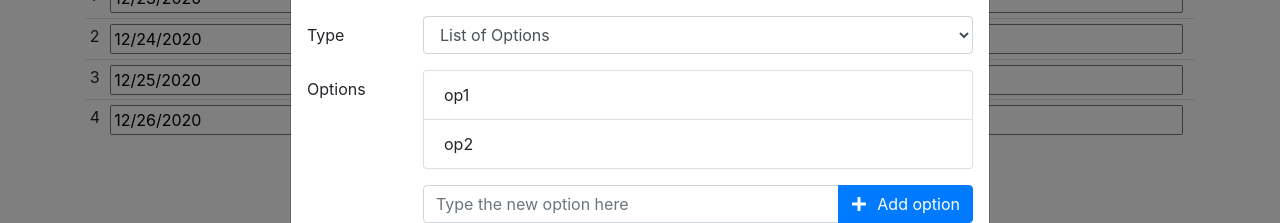
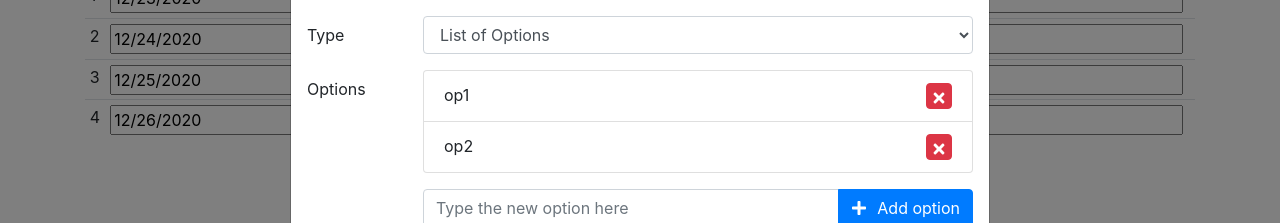
Before and after one commit to josecoliveira/dynamic-spreadsheet, a React (Create React App) app: page / in a window 1280 px wide. Both pictures are taken after a click on the button "Add column". Shown: the part 192-415 px from the top of the page. Built offline with nearby package versions, Linux system fonts and the light colour scheme.

Commit message:
Delete option

```diff
--- a/src/App.css
+++ b/src/App.css
@@ -28,6 +28,18 @@
   }
 }
 
+.list-of-options .item {
+  display: flex
+}
+
+.list-of-options .item .option-name {
+  flex: 1
+}
+
+.list-of-options .item .delete-button {
+  padding: 0px 4px
+}
+
 /* .list-of-options {
   padding-left: 15px;
 } */
--- a/src/App.js
+++ b/src/App.js
@@ -16,7 +16,7 @@ class App extends React.Component {
           <Navbar.Brand href="\">Dynamic Spreadsheet</Navbar.Brand>
         </Navbar>
         <Container className="content">
-          <DynamicSpreadsheet />
+          <DynamicSpreadsheet/>
         </Container>
       </div>
     );
--- a/src/components/DynamicSpreadsheet.js
+++ b/src/components/DynamicSpreadsheet.js
@@ -25,11 +25,13 @@ import {
 import {
   FaColumns,
   FaEraser,
-  FaPlus
+  FaPlus,
+  FaTimes
 } from 'react-icons/fa';
 
 import DSHead from './DSHead';
 import DSRow from './DSRow';
+
 
 function mapStateToProps(state) {
   return {
@@ -60,6 +62,7 @@ class DynamicSpreadsheet extends React.Component {
     this.handleCancelAddColumn = this.handleCancelAddColumn.bind(this);
     this.handleSaveAddColumn = this.handleSaveAddColumn.bind(this);
     this.handleAddNewOption = this.handleAddNewOption.bind(this);
+    this.handleDeleteOption = this.handleDeleteOption.bind(this);
   }
 
   handleCancelAddColumn() {
@@ -104,6 +107,12 @@ class DynamicSpreadsheet extends React.Component {
     });
   }
 
+  handleDeleteOption(index) {
+    this.setState((state) => {
+      return update(state, {addColumnOptions: {$splice: [[index, 1]]}});
+    })
+  }
+
   renderButtonToolbar() {
     return (
       <ButtonToolbar>
@@ -112,17 +121,17 @@ class DynamicSpreadsheet extends React.Component {
             className="button"
             onClick={() => this.setState({showAddColumnModal: true})}
           >
-            <FaColumns className="icon" />
+            <FaColumns className="icon"/>
             Add column
           </Button>
           <Button className="button" onClick={this.props.add10Rows}>
-            <FaPlus className="icon" />
+            <FaPlus className="icon"/>
             Add 10 rows
           </Button>
         </ButtonGroup>
         <ButtonGroup className="mr-2">
           <Button className="button" variant="danger" onClick={this.props.add10Rows}>
-            <FaEraser className="icon" />
+            <FaEraser className="icon"/>
             Clear everything
           </Button>
         </ButtonGroup>
@@ -131,10 +140,10 @@ class DynamicSpreadsheet extends React.Component {
   }
 
   renderTable() {
-    const { attributes, entries } = this.props;
+    const {attributes, entries} = this.props;
     return (
       <Table className="table" responsive size="sm">
-        <DSHead attributes={attributes} />
+        <DSHead attributes={attributes}/>
         <tbody>
         {entries.map((entry, index) => (
           <DSRow
@@ -149,7 +158,7 @@ class DynamicSpreadsheet extends React.Component {
   }
 
   renderListOfOptions() {
-    const { addColumnOptions, newOptionName} = this.state;
+    const {addColumnOptions, newOptionName} = this.state;
     return (
       <>
         <Form.Group as={Row}>
@@ -159,7 +168,16 @@ class DynamicSpreadsheet extends React.Component {
           <Col sm={10}>
             <ListGroup className="list-of-options">
               {addColumnOptions.map((option, index) => (
-                <ListGroup.Item key={index}>{option}</ListGroup.Item>
+                <ListGroup.Item className="item" key={index}>
+                  <span className="option-name">{option}</span>
+                  <Button
+                    variant="danger"
+                    className="delete-button"
+                    onClick={() => this.handleDeleteOption(index)}
+                  >
+                    <FaTimes className="icon" className="icon"/>
+                  </Button>
+                </ListGroup.Item>
               ))}
             </ListGroup>
           </Col>
@@ -180,7 +198,7 @@ class DynamicSpreadsheet extends React.Component {
                   className="button"
                   onClick={this.handleAddNewOption}
                 >
-                  <FaPlus className="icon" />
+                  <FaPlus className="icon"/>
                   Add option
                 </Button>
               </InputGroup.Append>
@@ -200,7 +218,7 @@ class DynamicSpreadsheet extends React.Component {
       showAddColumnWarning
     } = this.state;
     return (
-      <Modal show={showAddColumnModal} onHide={this.handleHide}>
+      <Modal show={showAddColumnModal} backdrop="static" keyboard={false}>
         <Modal.Header>
           <Modal.Title>Add Column</Modal.Title>
           <p>{this.state.newOptionName}</p>
--- a/src/reducers/index.js
+++ b/src/reducers/index.js
@@ -93,6 +93,6 @@ function rootReducer(state = initialState, action) {
     default:
       return state;
   }
-};
+}
 
 export default rootReducer;
```
Lines whose indentation alone changed are shown as unchanged.
